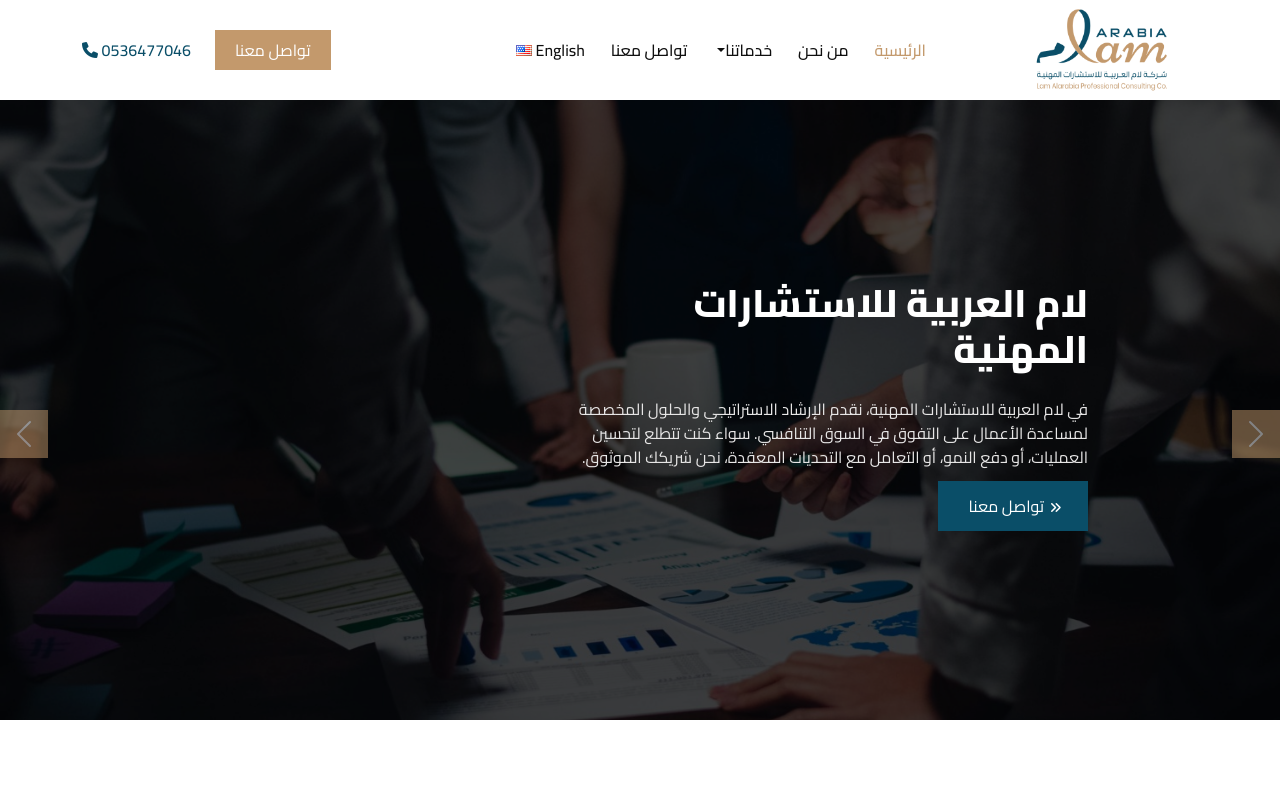
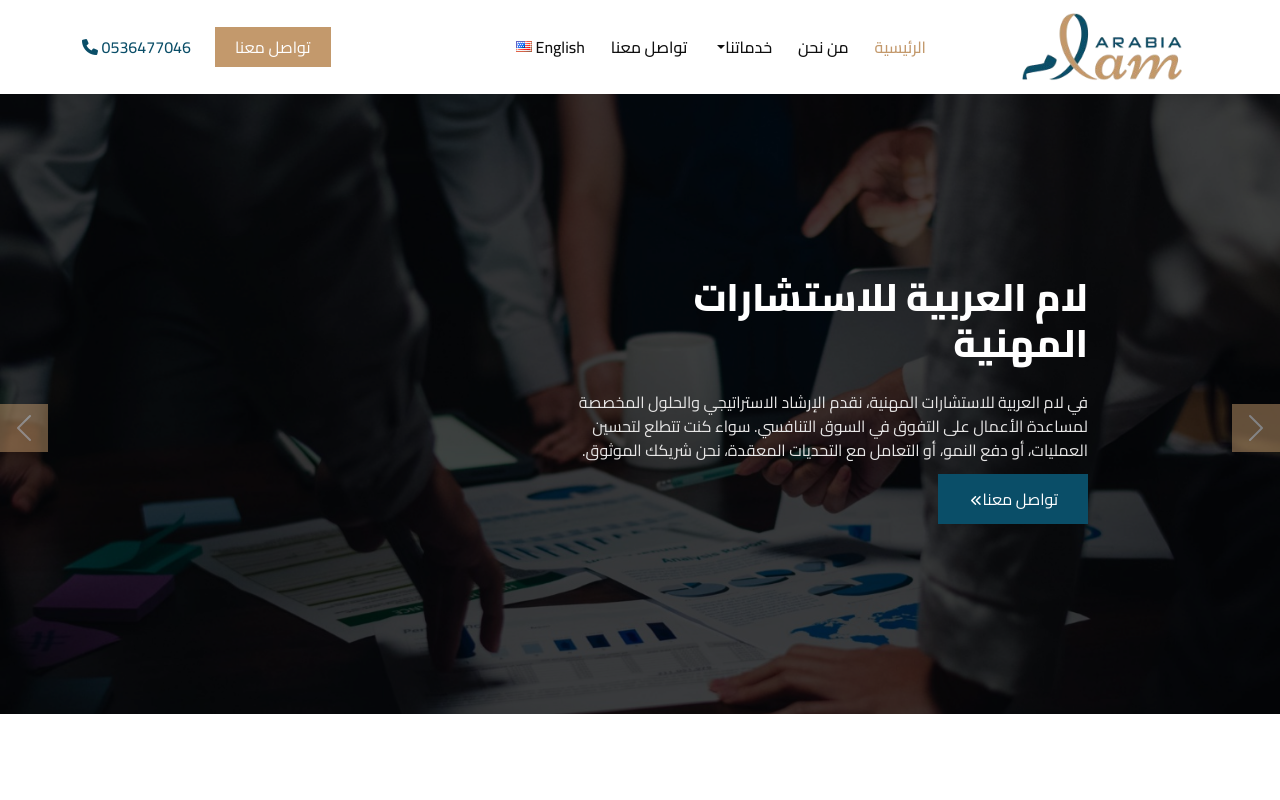
Before and after one commit to hassan19071/Lam-Al-Arabia, a React (Create React App) app: page /ar in a window 1280 px wide. Shown: the top 800 px of the page. Built offline with nearby package versions, Linux system fonts and the light colour scheme.

Commit message:
update logo

```diff
--- a/src/components/HeroSectionAr.js
+++ b/src/components/HeroSectionAr.js
@@ -37,7 +37,7 @@ function HeroSectionAr() {
                 التحديات المعقدة، نحن شريكك الموثوق.
               </p>
               <Link to="/ar/تواصل-معنا">
-                <i className="fa-solid fa-angles-right"></i> تواصل معنا
+              تواصل معنا <i className="fa-solid fa-angles-left"></i>
               </Link>
             </div>
           </div>
@@ -63,7 +63,7 @@ function HeroSectionAr() {
                 مستقبلك.
               </p>
               <Link to="/ar/تواصل-معنا">
-                <i className="fa-solid fa-angles-right"></i> تواصل معنا
+                 تواصل معنا <i className="fa-solid fa-angles-left"></i>
               </Link>
             </div>
           </div>
--- a/src/components/Navbar.js
+++ b/src/components/Navbar.js
@@ -6,7 +6,7 @@ import "./style/navbar.scss";
 
 function Navbar({ page }) {
   return (
-    <nav className="navbar navbar-expand-lg bg-white py-0">
+    <nav className="navbar navbar-expand-lg bg-white py-2">
       <div className="container">
         <Link className="navbar-brand me-lg-2" to="/">
           <img
--- a/src/components/NavbarAr.js
+++ b/src/components/NavbarAr.js
@@ -6,7 +6,7 @@ import "./style/navbar.scss";
 
 function NavbarAr({ page }) {
   return (
-    <nav className="navbar navbar-expand-lg bg-white py-0">
+    <nav className="navbar navbar-expand-lg bg-white py-2">
       <div className="container">
         <Link className="navbar-brand ms-lg-2" to="/ar">
           <img
```
Also changed, not shown: src/assets/logo.png, src/assets/logo1.png (added).
